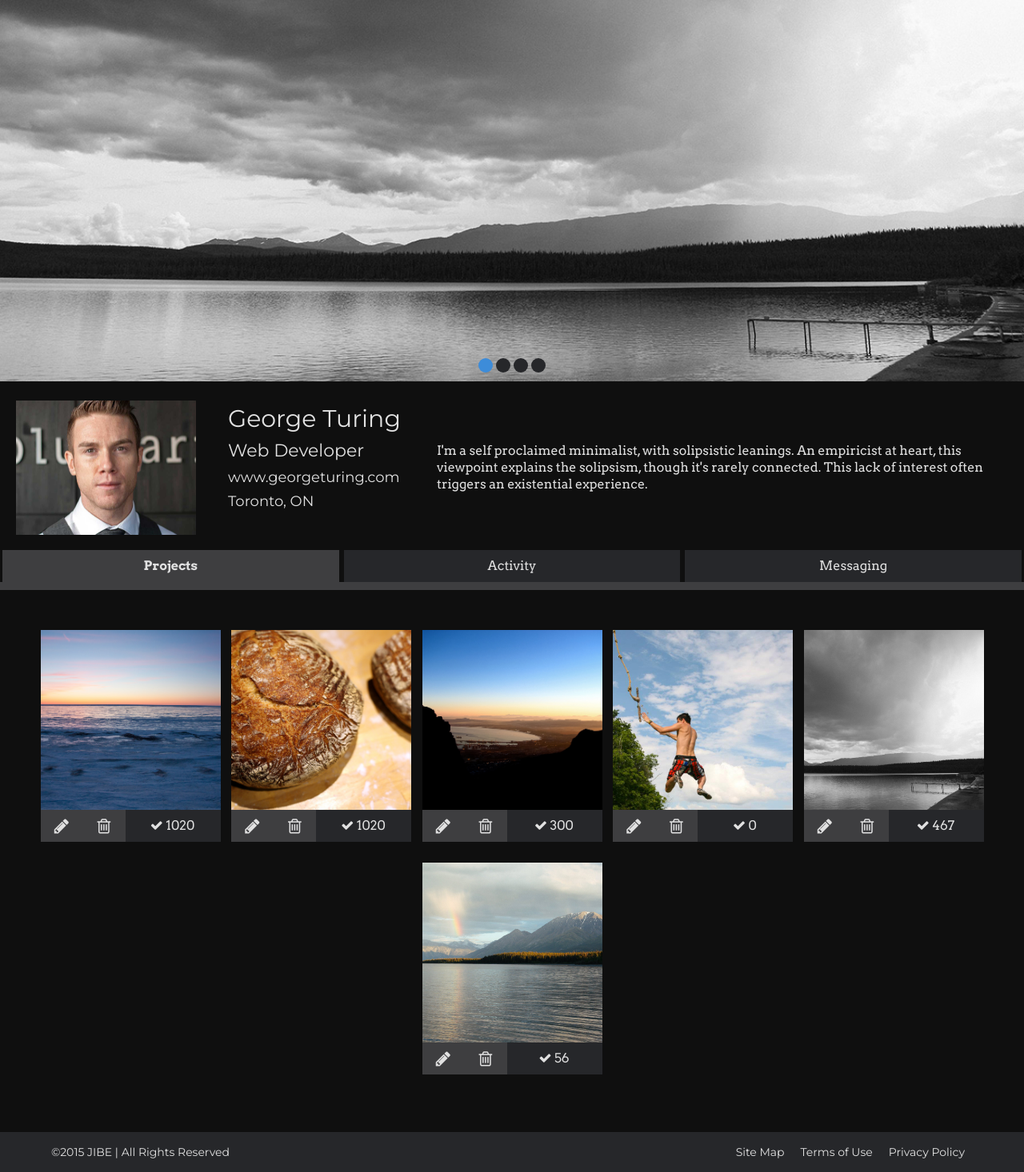
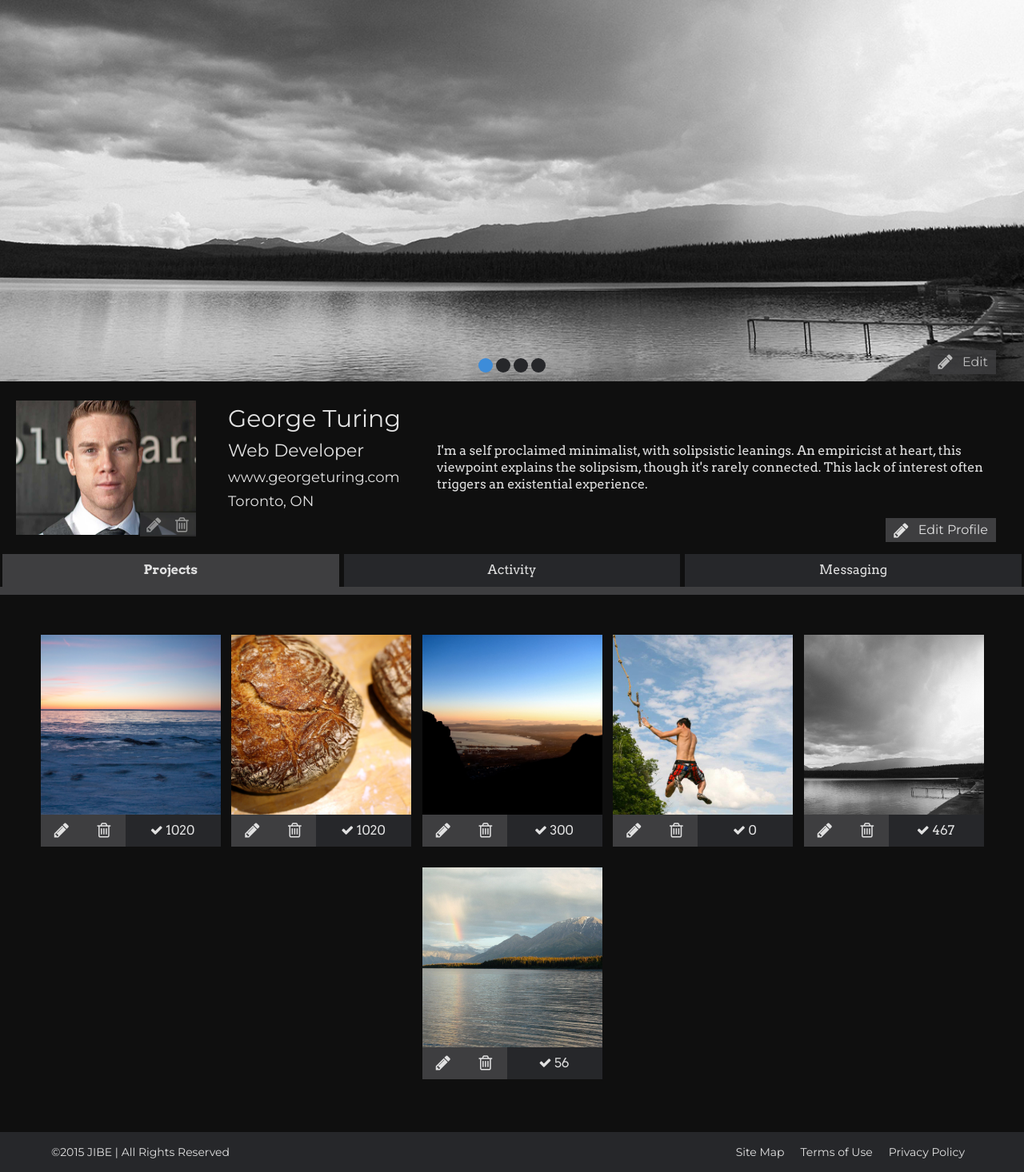
Before and after one commit to coreystanford/jibe, a PHP site: page /profile.php in a window 1280 px wide. Shown: the part 81-1547 px from the top of the page at 80% size. Run offline with PHP 8.4, Linux system fonts and the light colour scheme; some libraries are stand-ins or nearby versions.

Commit message:
Edit + Delete Buttons for Profile Page.

```diff
--- a/css/style.css
+++ b/css/style.css
@@ -175,6 +175,21 @@ a {
             color: #26272a;
         }
 
+/*  ----EDIT, DELETE ICON BUTTONS-----  */
+
+.edit, .delete {
+    height: 40px;
+    width: 53px;
+    position: absolute;
+    background: #3e3e40;
+    text-align: center;
+}
+
+    .edit:hover, .delete:hover {
+        color: #3d8cd9;
+        cursor: pointer;
+    }
+
 /*  --------------------------  */
 /*  ----------HEADER----------  */
 /*  --------------------------  */
@@ -343,7 +358,9 @@ input[type="radio"] {
             width: 100%;
         }
 
-        .project a:hover:after {
+            /* -- DESCRIPTION HOVER (TOOLTIP) -- */
+
+            .project > a:hover:after {
                 position: absolute;
                 background: #000;
                 background: rgba(0,0,0,0.4);
@@ -389,9 +406,11 @@ input[type="radio"] {
             background: #3e3e40;
         }
 
+            /* -- CATEGORY TOOLTIP -- */
+
             .info span.category:hover:before{
                 background: #333;
-                background: rgba(0,0,0,.6);
+                background: rgba(0,0,0,.8);
                 border-radius: 5px;
                 bottom: 48px;
                 color: #fff;
@@ -400,7 +419,10 @@ input[type="radio"] {
                 padding: 0 10px;
                 position: absolute;
                 z-index: 3;
-                width: 150px;
+                min-width: 150px;
+                width: auto;
+                height: auto;
+                line-height: 30px;
             }
 
             .info span.category:hover:after {
@@ -412,7 +434,6 @@ input[type="radio"] {
                 left: 40%;
                 position: absolute;
                 z-index: 3;
-
             }
 
         .info span.approvals {
@@ -423,23 +444,6 @@ input[type="radio"] {
             left: 106px;
             text-align: center;
         }
-
-    /*
-    .project h4 {
-        position: absolute;
-        bottom: 0;
-        right: 0;
-        left: 0;
-        padding: 4px 8px;
-        height: 30px;
-        line-height: 30px;
-        margin-bottom: -84px;
-        background-color: #26272a;
-        white-space: nowrap;
-        overflow: hidden;
-        text-overflow: ellipsis;
-    }
-    */
 
     /* ----------SLIDER---------  */
 
@@ -504,6 +508,26 @@ input[type="radio"] {
                 background: #3d8cd9;
             }
 
+    .slider > a.edit {
+        height: auto;
+        width: auto;
+        bottom: 15px;
+        right: 35px;
+        line-height: 30px;
+        padding: 0 10px;
+        font-family: 'Montserrat', sans-serif;
+        opacity: .8;
+    }
+
+        .slider > a.edit i {
+            margin-right: 8px;
+        }
+
+        .slider > a.edit:hover {
+            opacity: 1;
+        }
+
+
 /*  ----------ADD PROJECT----------  */
 
 .add-project {
@@ -518,12 +542,40 @@ input[type="radio"] {
 
 .user {
     padding: 8px 0;
+    position: relative;
 }
 
-.user img.photo {
+    .user .photo {
         width: 225px;
         float: left;
-    padding: 10px 20px;
+        margin: 10px 20px;
+        position: relative;
+    }
+
+        .user .photo img {
+            width: 100%;
+        }
+
+        .photo > a.edit {
+            height: 30px;
+            width: 35px;
+            bottom: 4px;
+            right: 35px;
+            line-height: 30px;
+            opacity: .6;
+        }
+
+        .photo > a.delete {
+            height: 30px;
+            width: 35px;
+            bottom: 4px;
+            right: 0;
+            line-height: 30px;
+            opacity: .6;
+        }
+
+            .photo a.delete:hover, .photo a.edit:hover {
+                opacity: 1;
             }
 
     .user div.name {
@@ -552,6 +604,23 @@ input[type="radio"] {
             vertical-align: middle;
         }
 
+    .user > a.edit {
+        height: auto;
+        width: auto;
+        bottom: 15px;
+        right: 35px;
+        line-height: 30px;
+        padding: 0 10px;
+        font-family: 'Montserrat', sans-serif;
+    }
+
+        .user > a.edit i {
+        margin-right: 8px;
+    }
+
+
+/*  ------PROFILE TABS------  */
+
 .tab-list {
     width: 100%;
     display: table;
@@ -572,6 +641,10 @@ input[type="radio"] {
             color: #e1e1e1;
         }
 
+            .tab-list li a:hover {
+                background: #3e3e40;
+            }
+
         .tab-list li.active a {
             background: #3e3e40;
             font-weight: 800;
@@ -580,10 +653,6 @@ input[type="radio"] {
             .tab-list li.active a:hover {
                 background: #3e3e40;
                 cursor: default;
-}
-
-.tab-list li a:hover {
-    background: #3e3e40;
             }
 
         .tab-panel {
@@ -602,51 +671,44 @@ input[type="radio"] {
                 padding: 20px 0;
             }
 
-.tab-contain .link {
+                .tab-contain a.link {
                     background: #3e3e40;
                     color: #fff;
                     border: 2px solid #3e3e40;
                 }
 
-.tab-contain .link:hover {
+                    .tab-contain a.link:hover {
                         background: #fff;
                         color: #3e3e40;
                     }
 
-.personal {
+                /*  --TAB CONTAINERS--  */
+
+                .personal, .activity, .messaging {
                     width: 100%;
                     text-align: center;
                     padding-bottom: 40px;
                 }
 
-        .personal span.edit {
-            height: 40px;
-            width: 53px;
-            position: absolute;
+                /*  --PERSONAL TAB--  */
+
+                    .personal a.edit {
                         top: 0;
                         left: 0;
-            background: #3e3e40;
                     }
 
-            .personal span.edit:hover {
-                color: #3d8cd9;
-                cursor: pointer;
+                    .personal a.delete {
+                        top: 0;
+                        left: 53px;
                     }
 
-        .personal span.delete {
-            height: 40px;
-            width: 53px;
-            position: absolute;
-            top: 0;
-            left: 53px;
-            text-align: center;
-            background: #3e3e40;
-        }
+                /*  --ACTIVITY TAB--  */
 
-            .personal span.delete:hover {
-                color: #3d8cd9;
-                cursor: pointer;
-            }
+
+
+                /*  --MESSAGING TAB--  */
+
+
 
 /*  --------------------------  */
 /*  ----------FOOTER----------  */
--- a/profile.php
+++ b/profile.php
@@ -19,12 +19,16 @@
 							<img src="images/slide4.jpg">
 						</div>
 					</div>
+					<a href="#" class="edit" id="sliderEdit"><i class="fa fa-pencil fa-lg"></i> Edit</a>
 				</div>
 				<div class="slide-buttons"></div>
 
 				<div class="user clearfix">
-
-					<img src="images/profile1lg.jpg" class="photo" />
+					<div class="photo" >
+						<img src="images/profile1lg.jpg"  />
+						<a href="#" class="edit" id="photoEdit" ><i class="fa fa-pencil fa-lg"></i></a>
+						<a href="#" class="delete" id="photoDelete"><i class="fa fa-trash-o fa-lg"></i></a>
+					</div>
 					<div class="name">
 						<h1>George Turing</h1>
 						<h3>Web Developer</h3>
@@ -34,6 +38,7 @@
 					<div class="bio">
 						<p>I'm a self proclaimed minimalist, with solipsistic leanings. An empiricist at heart, this viewpoint explains the solipsism, though it's rarely connected. This lack of interest often triggers an existential experience.</p>
 					</div>
+					<a href="#" class="edit" id="profileEdit" ><i class="fa fa-pencil fa-lg"></i> Edit Profile</a>
 				</div>
 				<ul class="tab-list">
 					<li class="active"><a class="tab-control" href="#tab-1">Projects</a></li>
@@ -46,8 +51,8 @@
 						<div class="project own">
 							<a href="#" title="This is some popup content. We need to test for word breaks wherever we can."><img src="images/web1.1.jpg" /></a>
 							<div class="info">
-								<span class="edit" ><i class="fa fa-pencil fa-lg"></i></span>
-								<span class="delete"><i class="fa fa-trash-o fa-lg"></i></span>
+								<a href="#" class="edit" ><i class="fa fa-pencil fa-lg"></i></a>
+								<a href="#" class="delete"><i class="fa fa-trash-o fa-lg"></i></a>
 								<span class="approvals"><i class="fa fa-check"></i> 1020</span>
 							</div>
 						</div>
@@ -55,8 +60,8 @@
 						<div class="project own">
 							<a href="#" title="This is some popup content. We need to test for word breaks wherever we can. Another user might write some more than another"><img src="images/web2.1.jpg" /></a>
 							<div class="info">
-								<span class="edit" ><i class="fa fa-pencil fa-lg"></i></span>
-								<span class="delete"><i class="fa fa-trash-o fa-lg"></i></span>
+								<a href="#" class="edit" ><i class="fa fa-pencil fa-lg"></i></a>
+								<a href="#" class="delete"><i class="fa fa-trash-o fa-lg"></i></a>
 								<span class="approvals"><i class="fa fa-check"></i> 1020</span>
 							</div>
 						</div>
@@ -64,32 +69,32 @@
 						<div class="project own">
 							<a href="#" title="This is some popup content. We need to test for word breaks wherever we can. Another user might write some more than another"><img src="images/web3.1.jpg" /></a>
 							<div class="info">
-								<span class="edit" ><i class="fa fa-pencil fa-lg"></i></span>
-								<span class="delete"><i class="fa fa-trash-o fa-lg"></i></span>
+								<a href="#" class="edit" ><i class="fa fa-pencil fa-lg"></i></a>
+								<a href="#" class="delete"><i class="fa fa-trash-o fa-lg"></i></a>
 								<span class="approvals"><i class="fa fa-check"></i> 300</span>
 							</div>
 						</div>
 						<div class="project own">
 							<a href="#" title="This is some popup content. We need to test for word breaks wherever we can. Another user might write some more than another. This is some popup content. We need to test for word breaks wherever we can. Another user might write some more than another"><img src="images/web4.1.jpg" /></a>
 							<div class="info">
-								<span class="edit" ><i class="fa fa-pencil fa-lg"></i></span>
-								<span class="delete"><i class="fa fa-trash-o fa-lg"></i></span>
+								<a href="#" class="edit" ><i class="fa fa-pencil fa-lg"></i></a>
+								<a href="#" class="delete"><i class="fa fa-trash-o fa-lg"></i></a>
 								<span class="approvals"><i class="fa fa-check"></i> 0</span>
 							</div>
 						</div>
 						<div class="project own">
 							<a href="#" title="This is some popup content. We need to test for word breaks wherever we can. Another user might write some more than another"><img src="images/web5.1.jpg" /></a>
 							<div class="info">
-								<span class="edit" ><i class="fa fa-pencil fa-lg"></i></span>
-								<span class="delete"><i class="fa fa-trash-o fa-lg"></i></span>
+								<a href="#" class="edit" ><i class="fa fa-pencil fa-lg"></i></a>
+								<a href="#" class="delete"><i class="fa fa-trash-o fa-lg"></i></a>
 								<span class="approvals"><i class="fa fa-check"></i> 467</span>
 							</div>
 						</div>
 						<div class="project own">
 							<a href="#" title="This is some popup content. We need to test for word breaks wherever we can. Another user might write some more than another"><img src="images/web6.1.jpg" /></a>
 							<div class="info">
-								<span class="edit" ><i class="fa fa-pencil fa-lg"></i></span>
-								<span class="delete"><i class="fa fa-trash-o fa-lg"></i></span>
+								<a href="#" class="edit" ><i class="fa fa-pencil fa-lg"></i></a>
+								<a href="#" class="delete"><i class="fa fa-trash-o fa-lg"></i></a>
 								<span class="approvals"><i class="fa fa-check"></i> 56</span>
 							</div>
 						</div>
```
Lines whose indentation alone changed are shown as unchanged.
